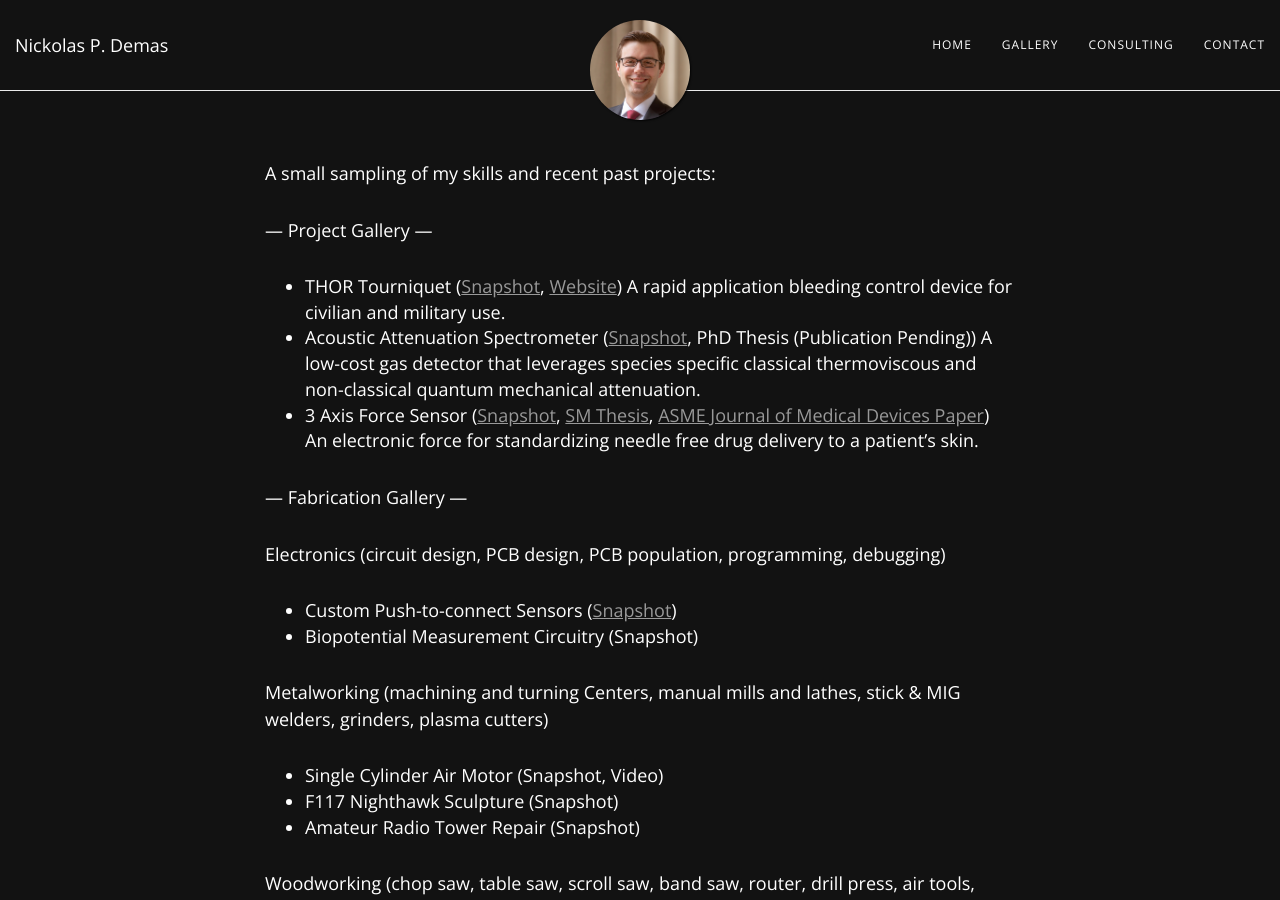
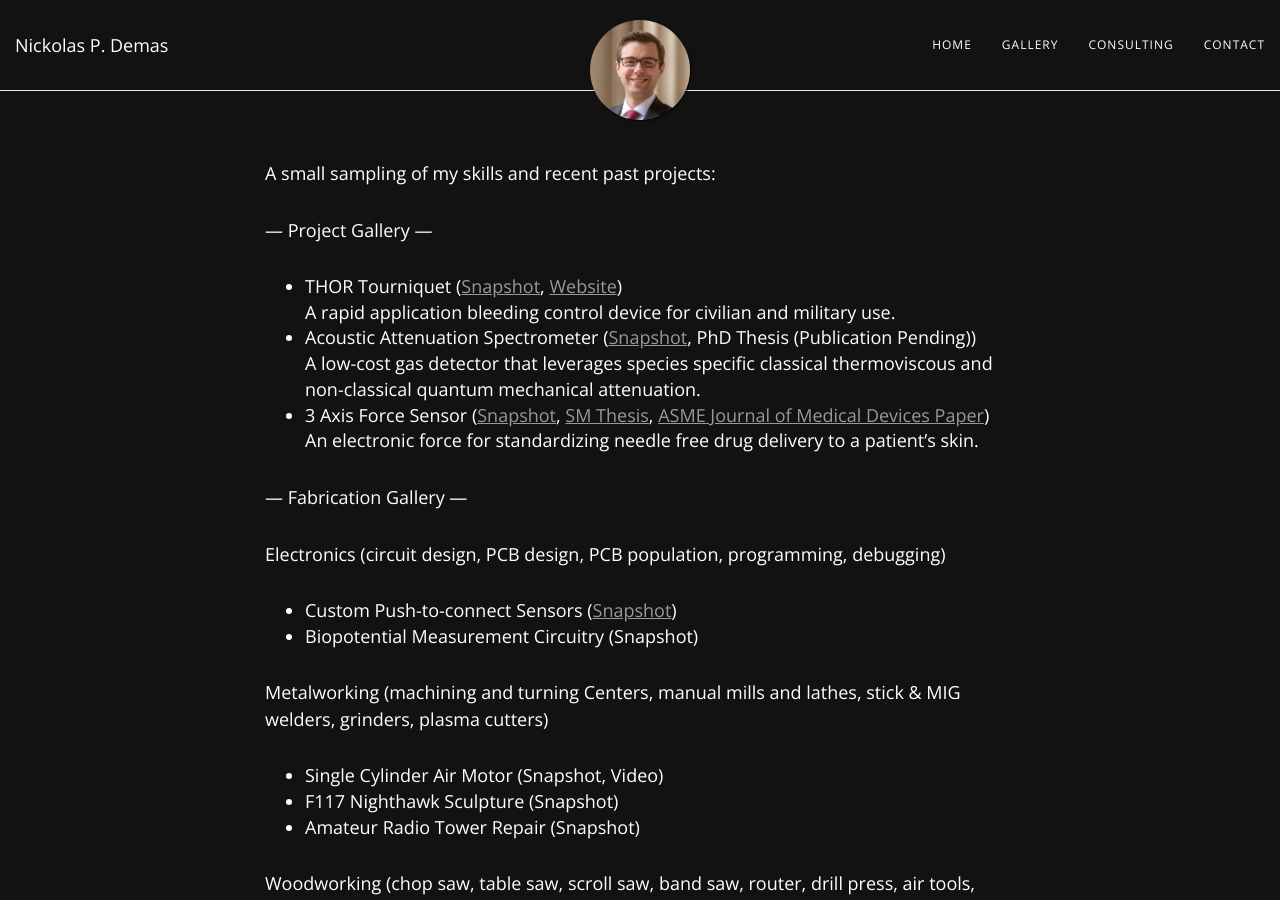
Before and after one commit to npdemas/npdemas.github.io, a Jekyll site: the page built from gallery.md, in a window 1280 px wide and 900 px high. Built offline with Jekyll 4.4.1, drawn with Linux system fonts in a browser that asks for light colours; nearby versions of some CDN libraries.

```diff
--- a/gallery.md
+++ b/gallery.md
@@ -6,11 +6,11 @@ A small sampling of my skills and recent past projects:
 
 --- Project Gallery ---
 
-- THOR Tourniquet (<a href="https://npdemas.github.io/resources/gallery/projects/THORTourniquet_Snapshot_1.jpg" target="_blank">Snapshot</a>, <a href="https://www.thorTQ.com" target="_blank">Website</a>)
+- THOR Tourniquet (<a href="https://npdemas.github.io/resources/gallery/projects/THORTourniquet_Snapshot_1.jpg" target="_blank">Snapshot</a>, <a href="https://www.thorTQ.com" target="_blank">Website</a>)<br/>
 A rapid application bleeding control device for civilian and military use.
-- Acoustic Attenuation Spectrometer (<a href="https://npdemas.github.io/resources/gallery/projects/acousticSpectrometer_Snapshot_1.jpg" target="_blank">Snapshot</a>, PhD Thesis (Publication Pending))
+- Acoustic Attenuation Spectrometer (<a href="https://npdemas.github.io/resources/gallery/projects/acousticSpectrometer_Snapshot_1.jpg" target="_blank">Snapshot</a>, PhD Thesis (Publication Pending))<br/>
 A low-cost gas detector that leverages species specific classical thermoviscous and non-classical quantum mechanical attenuation.
-- 3 Axis Force Sensor (<a href="https://npdemas.github.io/resources/gallery/projects/forceSensor_Snapshot_1.jpg" target="_blank">Snapshot</a>, <a href="https://dspace.mit.edu/handle/1721.1/101813" target="_blank">SM Thesis</a>, <a href="https://asmedigitalcollection.asme.org/medicaldevices/article/13/2/021007/727293/An-Electronic-Force-Sensor-for-Medical-JetPaper" target="_blank">ASME Journal of Medical Devices Paper</a>)
+- 3 Axis Force Sensor (<a href="https://npdemas.github.io/resources/gallery/projects/forceSensor_Snapshot_1.jpg" target="_blank">Snapshot</a>, <a href="https://dspace.mit.edu/handle/1721.1/101813" target="_blank">SM Thesis</a>, <a href="https://asmedigitalcollection.asme.org/medicaldevices/article/13/2/021007/727293/An-Electronic-Force-Sensor-for-Medical-JetPaper" target="_blank">ASME Journal of Medical Devices Paper</a>)<br/>
 An electronic force for standardizing needle free drug delivery to a patient's skin.
 
 --- Fabrication Gallery ---
```
